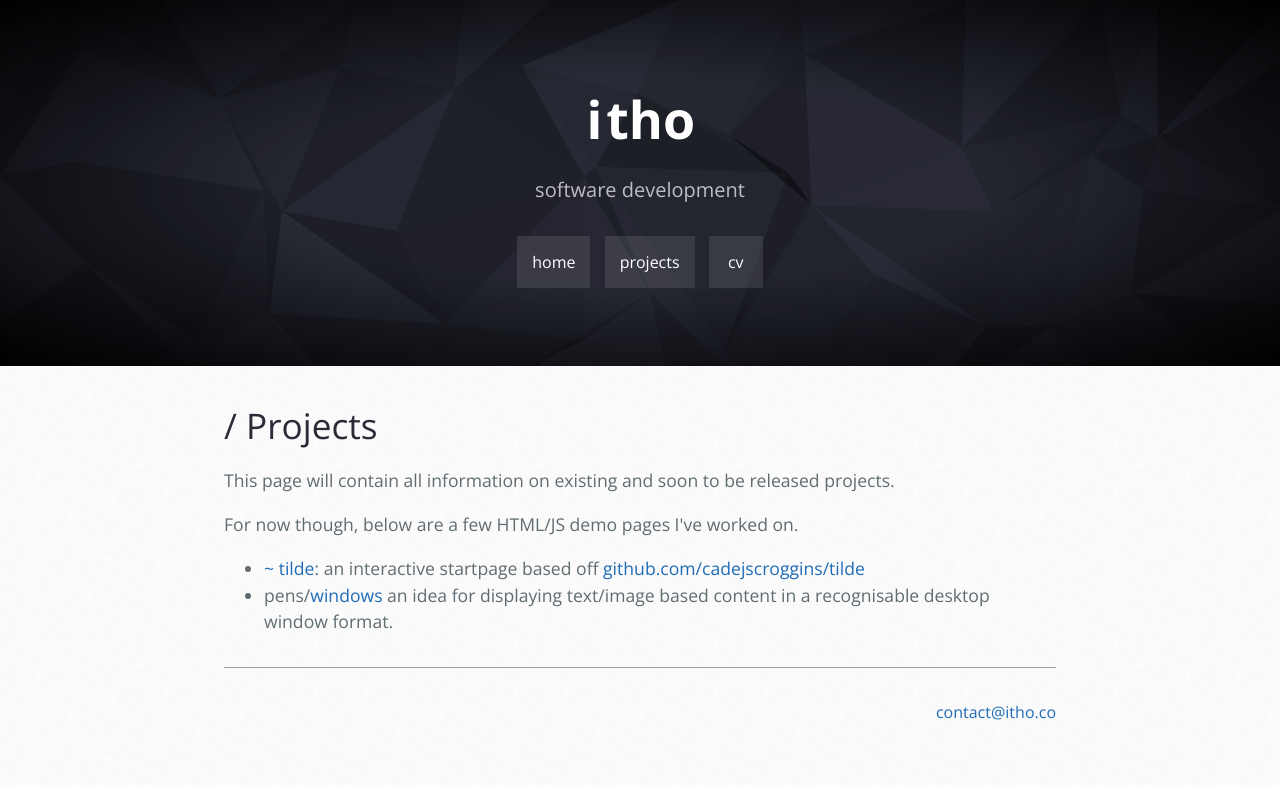
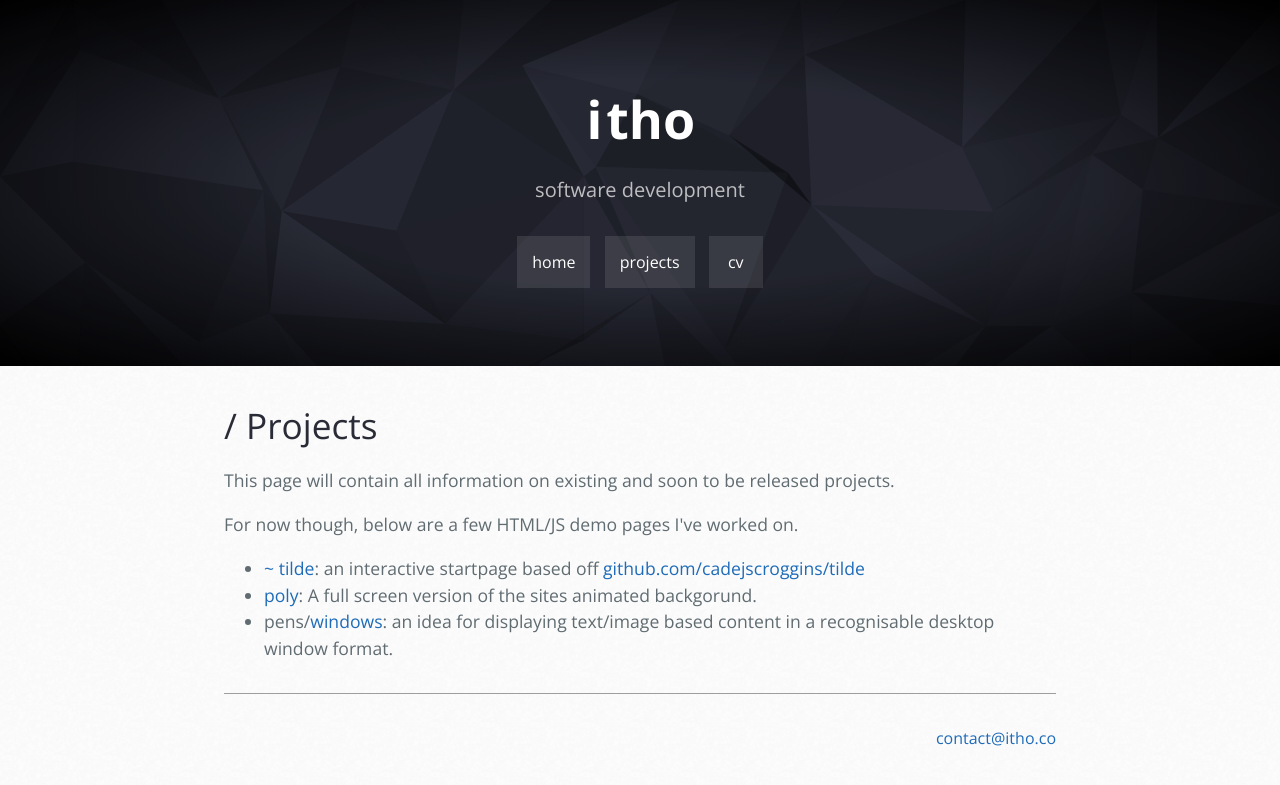
Before and after one commit to itho/itho.github.io, a Jekyll site: the page built from projects/index.html, in a window 1280 px wide. Shown: the top 785 px of the page. Built offline with Jekyll 4.4.1, drawn with Linux system fonts in a browser that asks for light colours; nearby versions of some CDN libraries; some web fonts are replaced.

Commit message:
Update index.html

```diff
--- a/projects/index.html
+++ b/projects/index.html
@@ -8,6 +8,7 @@ title: itho - Projects
   <p>For now though, below are a few HTML/JS demo pages I've worked on.</p>
     <ul>
       <li><a href="http://itho.co/tilde/">~ tilde</a>: an interactive startpage based off <a href="https://github.com/cadejscroggins/tilde">github.com/cadejscroggins/tilde</a></li>
-      <li>pens/<a href="http://itho.co/pens/windows/">windows</a> an idea for displaying text/image based content in a recognisable desktop window format.</li>
+      <li><a href="http://itho.co/poly/">poly</a>: A full screen version of the sites animated backgorund.</li>
+      <li>pens/<a href="http://itho.co/pens/windows/">windows</a>: an idea for displaying text/image based content in a recognisable desktop window format.</li>
     </ul>
 </div><!-- /.blurb -->
```
